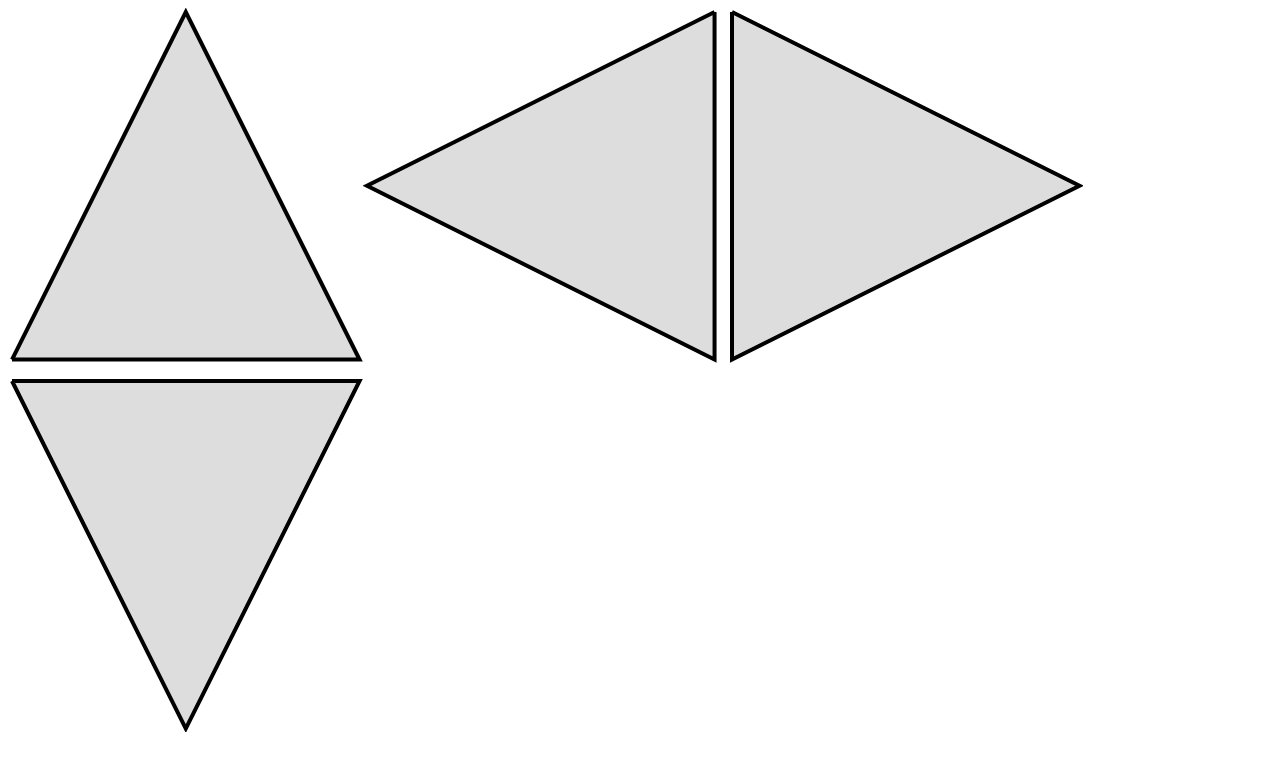
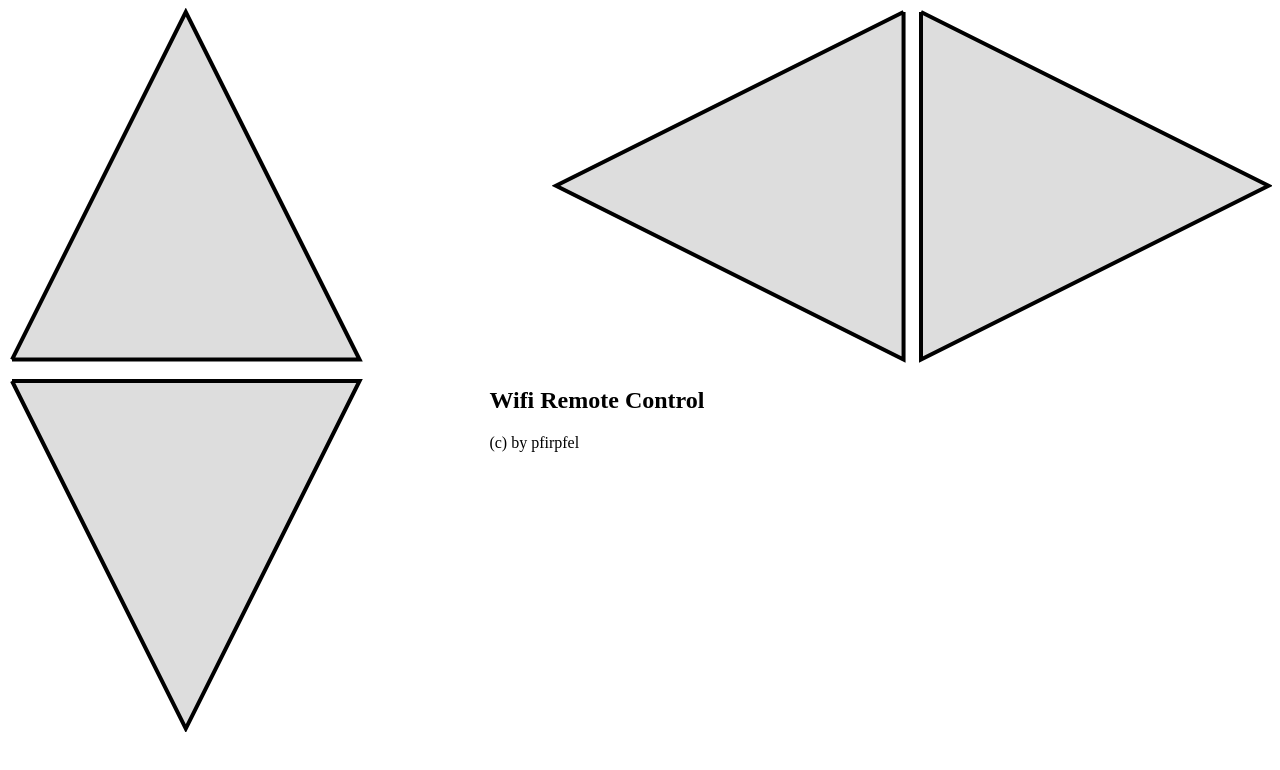
Before and after one commit to pfirpfel/raspberry-car, a plain HTML site: page html/index.html in a window 1280 px wide. Drawn offline with Linux system fonts and the light colour scheme.

Commit message:
made prettier

```diff
--- a/html/index.html
+++ b/html/index.html
@@ -9,12 +9,17 @@
 <canvas id="btnDOWN" width="80" height="80" />
 </div>
 </div>
-<div id="HORIZONTAL" style="vertical-align: middle; height: 100%;">
-<div id="LEFT" style="float: left; margin-right: 10px;">
+<div id="HORIZONTAL">
+<div id="RIGHT" style="float: right">
+<canvas id="btnRIGHT" width="80" height="80" />
+</div>
+<div id="LEFT" style="float: right; margin-right: 10px;">
 <canvas id="btnLEFT" width="80" height="80" />
 </div>
-<div id="RIGHT" >
-<canvas id="btnRIGHT" width="80" height="80" />
+<div style="clear: right" />
+<div style="float: left; margin-left: 10%;">
+<h2>Wifi Remote Control</h2>
+<p>(c) by pfirpfel</p>
 </div>
 </div>
 
```
